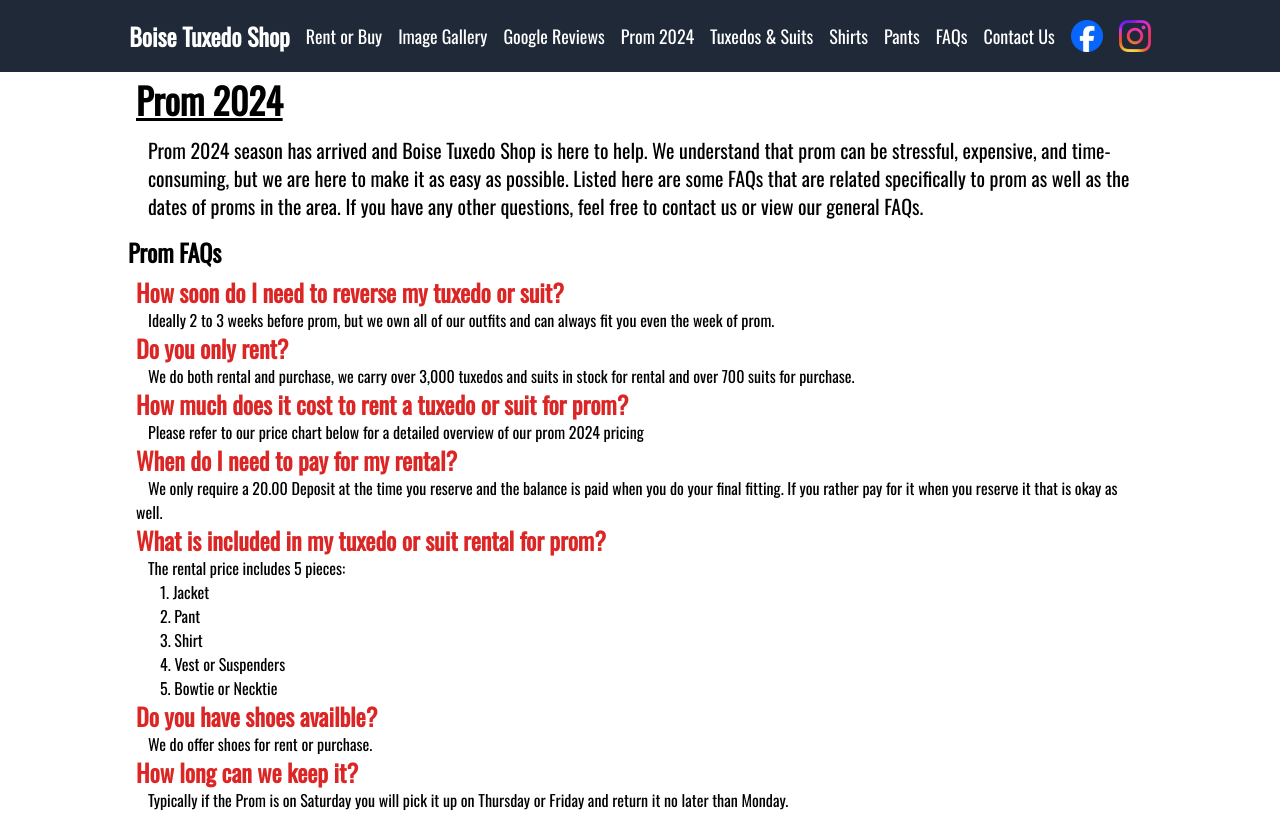
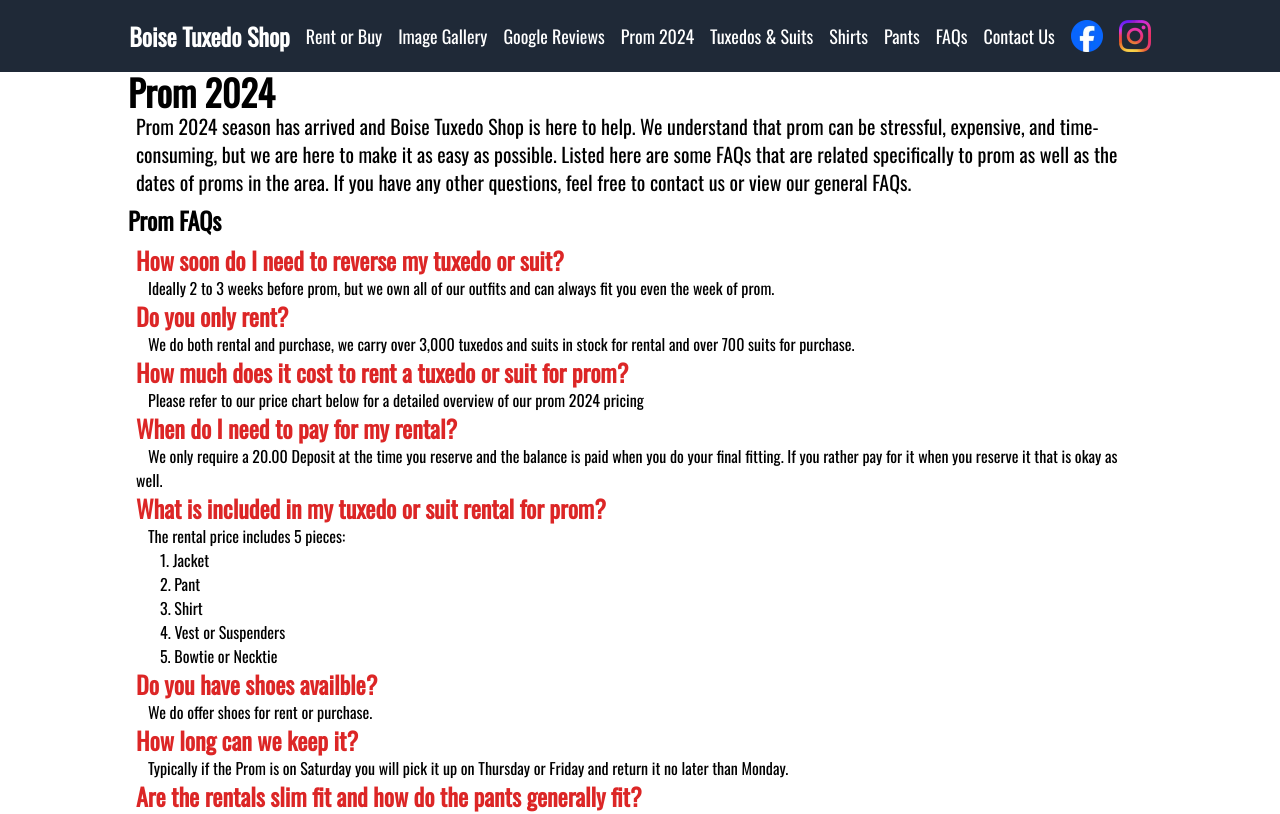
Before and after one commit to ChaseLee21/boise-tuxedo-shop-vue, a Vue app: page /Prom in a window 1280 px wide. Shown: the top 814 px of the page. Built offline with nearby package versions, Linux system fonts and the light colour scheme.

Commit message:
added a nav list to the header component which takes in an array of links in the props

```diff
--- a/src/components/Header.vue
+++ b/src/components/Header.vue
@@ -1,7 +1,14 @@
 <template>
-    <header class="my-3 xl:w-[80vw] xl:flex xl:flex-col xl:m-auto">
-        <h1 class="my-2 text-start text-2xl md:text-3xl lg:text-4xl mx-2 font-bold underline" >{{ props.title }}</h1>
-        <p v-html="props.content" class="text-start md:text-lg lg:text-xl ms-5 my-2"></p>
+    <header class="xl:w-[80vw] xl:flex xl:flex-col xl:m-auto mx-2">
+        <h1 class="text-start text-3xl lg:text-4xl xl:text-5x font-bold" >{{ props.title }}</h1>
+        <p v-html="props.content" class="text-start md:text-lg lg:text-xl mx-2"></p>
+        <nav>
+            <ul>
+                <li class="list-inside list-disc mx-2 indent-2" v-for="link in props.links">
+                    <router-link class="link" :to="link.url">{{ link.text }}</router-link>
+                </li>
+            </ul>
+        </nav>
     </header>
 </template>
 
@@ -14,6 +21,10 @@
         content: {
             type: HTMLAllCollection,
             required: false
+        },
+        links: {
+            type: Array,
+            required: false
         }
     });
 </script>
```
